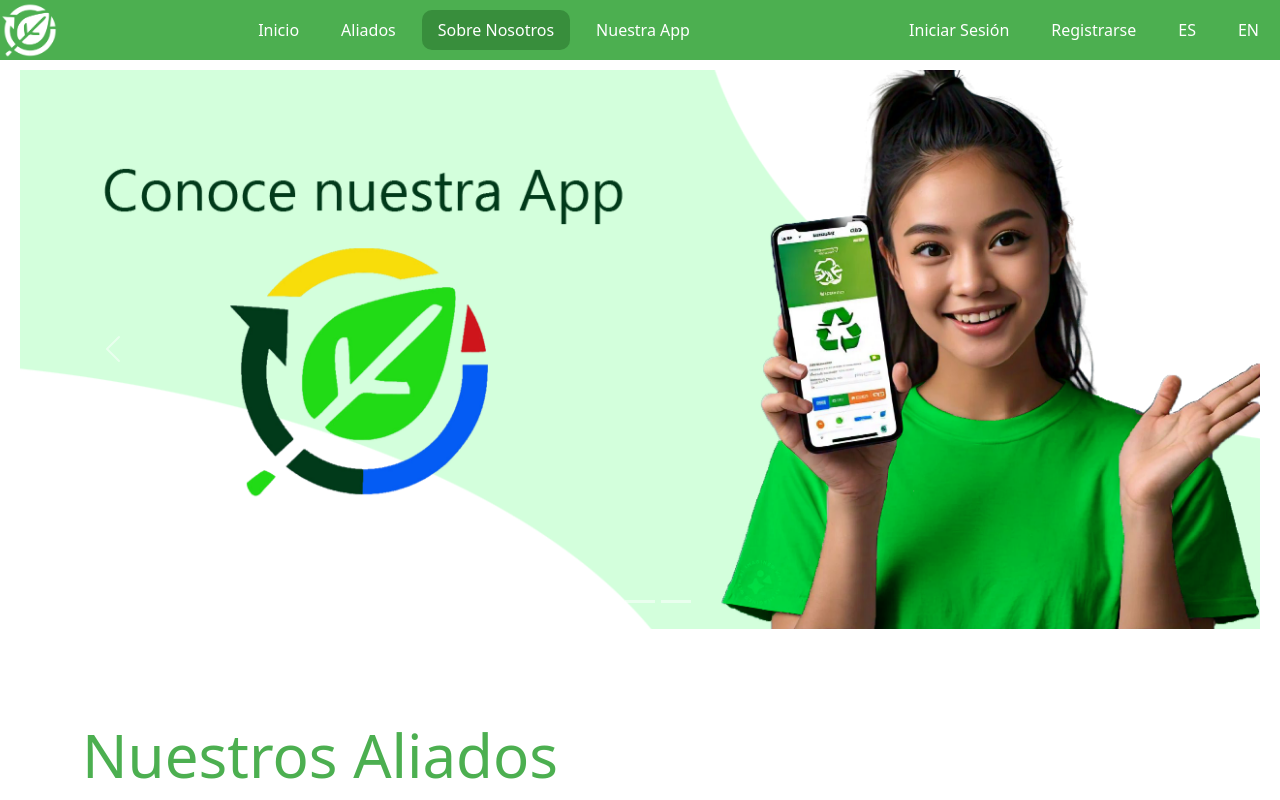
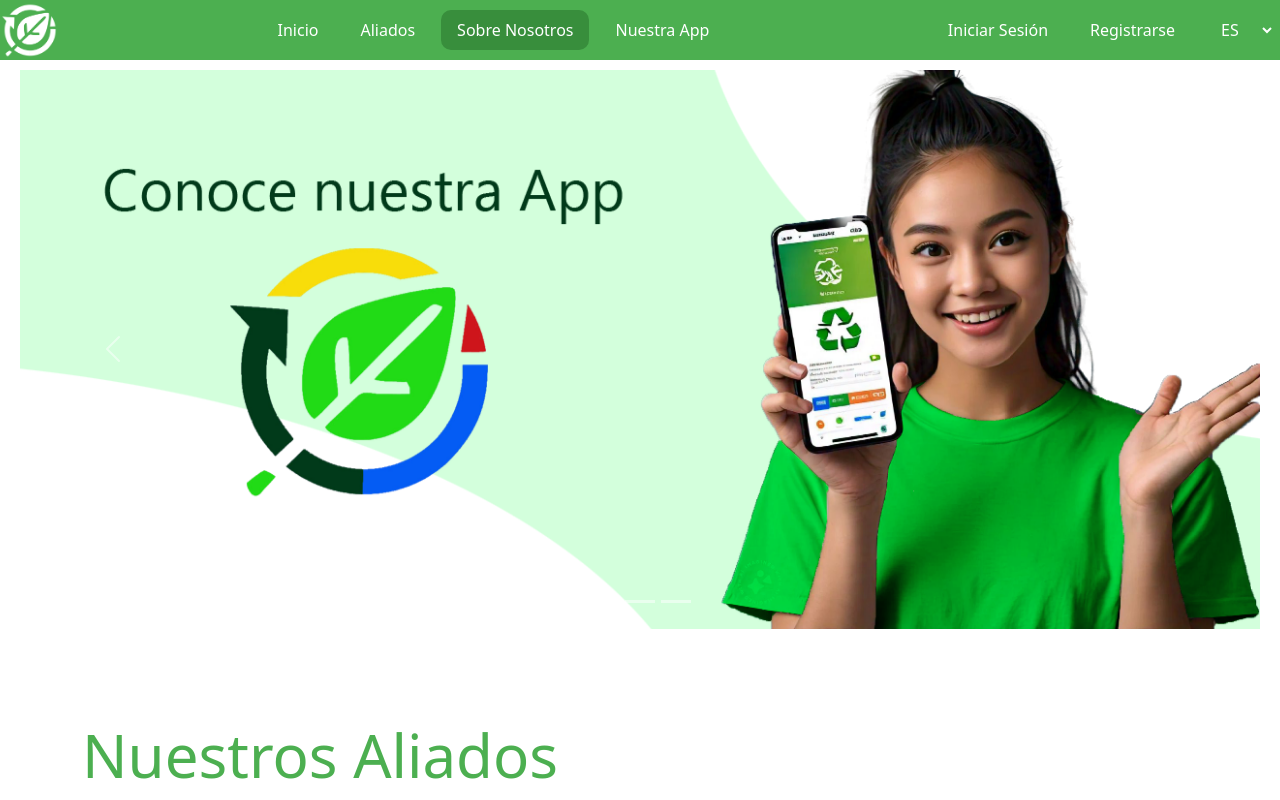
Before and after one commit to juanda64/ReciclApp, a React (Create React App) app in the folder web/: page / in a window 1280 px wide. Shown: the top 800 px of the page. Built offline with nearby package versions, Linux system fonts and the light colour scheme.

Commit message:
ajuste para cambiar el idioma con btn desde nav

```diff
--- a/web/src/components/Home.jsx
+++ b/web/src/components/Home.jsx
@@ -33,9 +33,12 @@ function Home() {
   const itemsEnd = [
     { item: t("nav.iniciar_sesion"), target: '', onClick: handleLogin },
     { item: t("nav.registrarse"), target: '' },
+
+  ];
+  const idiom = [
     { item: 'ES', onClick: () => changeLanguage('es') },
     { item: 'EN', onClick: () => changeLanguage('en') },
-  ];
+  ]
 
   const aliadosList = [
     { aliado: 'https://lavanderiasuavite.com/empresa-reciclaje-en-bogota-colombia/images/Logo-Arbol-Verde.png' },
@@ -63,7 +66,7 @@ function Home() {
   return (
     <>
       <nav id="nav" className='backg sticky-nav'>
-        <Nav listaNav={items.map(item => ({ item: t(item.item), target: item.target }))} listEnd={itemsEnd.map(item => ({ item: t(item.item), onClick: item.onClick }))} activeItem={activeItem} />
+        <Nav listaNav={items.map(item => ({ item: t(item.item), target: item.target }))} listEnd={itemsEnd.map(item => ({ item: t(item.item), onClick: item.onClick }))} idiom={idiom.map(item => ({ item: t(item.item), onClick: item.onClick }))} activeItem={activeItem} />
       </nav>
 
       <div className="body">
--- a/web/src/components/Nav.jsx
+++ b/web/src/components/Nav.jsx
@@ -2,7 +2,7 @@ import React from "react";
 import './styles/Nav.css';
 import icono from './img/iconoRe.png';
 
-function Nav({ listaNav, listEnd, activeItem }) {
+function Nav({ listaNav, listEnd, idiom, activeItem }) {
     return (
         <nav className="nav-container">
             <img src={icono} className="rounded float-start imgcustom" alt="Icono" />
@@ -35,6 +35,25 @@ function Nav({ listaNav, listEnd, activeItem }) {
                         )}
                     </li>
                 ))}
+                {/* Select para cambiar de idioma */}
+                <li className="nav-item itemEnd">
+                    <select
+                        className="nav-link select-idiom"
+                        onChange={(e) => {
+                            const selectedLang = e.target.value;
+                            const selectedOption = idiom.find(item => item.item === selectedLang);
+                            if (selectedOption) {
+                                selectedOption.onClick(); // Llamar a la función onClick asociada
+                            }
+                        }}
+                    >
+                        {idiom.map((item, indice) => (
+                            <option key={indice} value={item.item}>
+                                {item.item}
+                            </option>
+                        ))}
+                    </select>
+                </li>
             </ul>
         </nav>
     );
```
